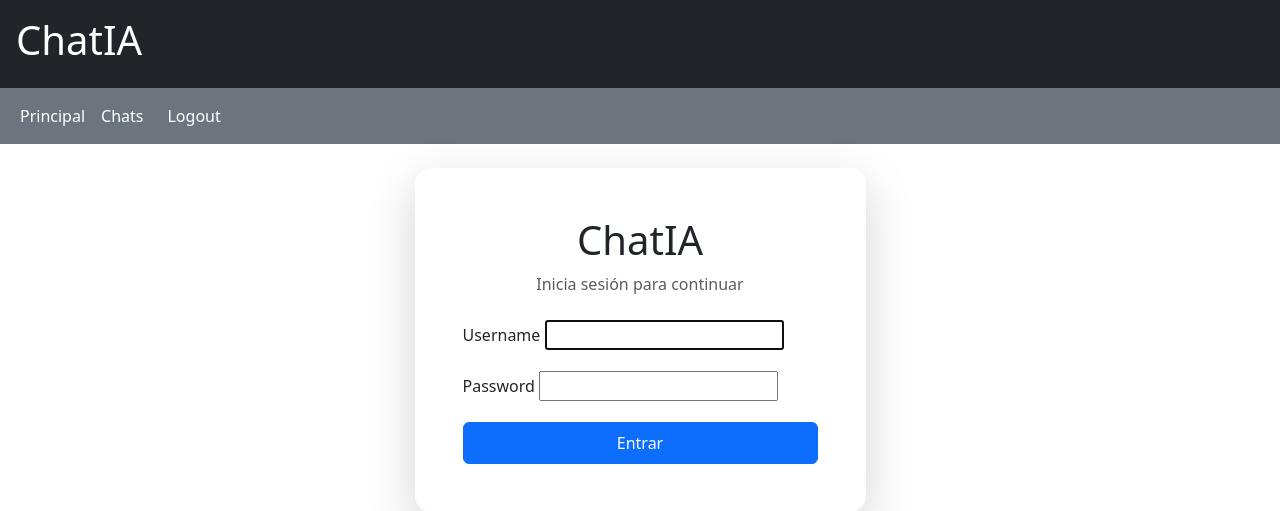
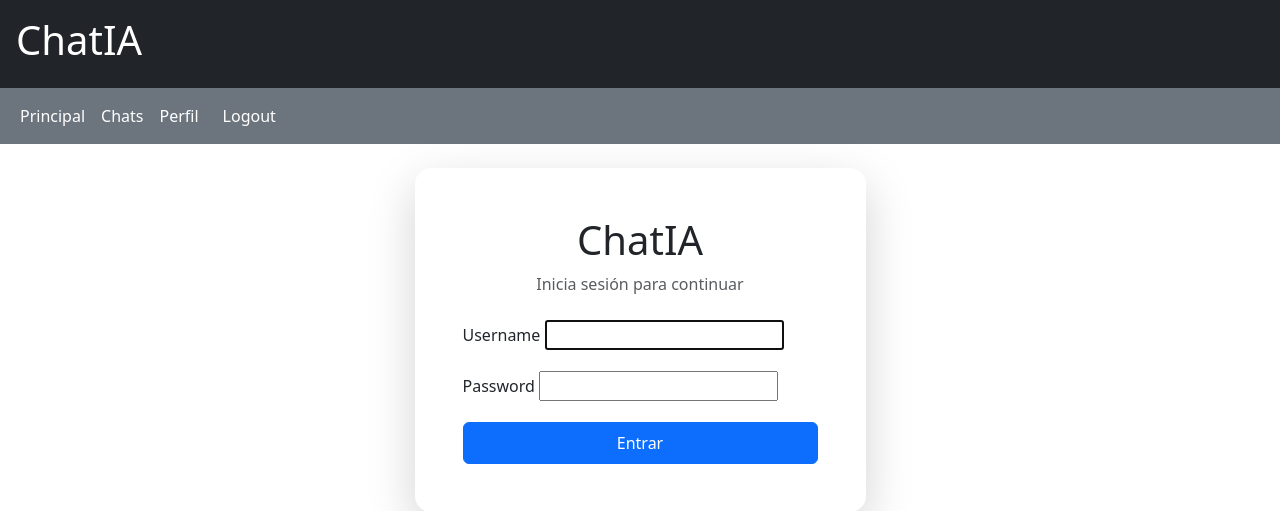
Before and after one commit to molilobo/final-chatia, a Django app: page /login/ in a window 1280 px wide. Shown: the top 511 px of the page. Run offline with Django 5.2, Linux system fonts and the light colour scheme; data comes from the database, SQL or seed files in the repository; parts of the project's set-up code (start-up, migrations or seed data) failed here and were passed over; some libraries are stand-ins or nearby versions.

Commit message:
Edit base.html

```diff
--- a/chat/templates/chat/base.html
+++ b/chat/templates/chat/base.html
@@ -22,6 +22,7 @@
         <ul class="navbar-nav flex-row">
             <li class="nav-item"><a class="nav-link text-white" href="/">Principal</a></li>
             <li class="nav-item"><a class="nav-link text-white" href="/chat/">Chats</a></li>
+            <li class="nav-item"><a class="nav-link text-white" href="/perfil/">Perfil</a></li>
             <li class="nav-item"><form method="post" action="/logout/" class="d-inline">
             {% csrf_token %}
             <button type="submit" class=" nav-link text-white btn-link"
```
